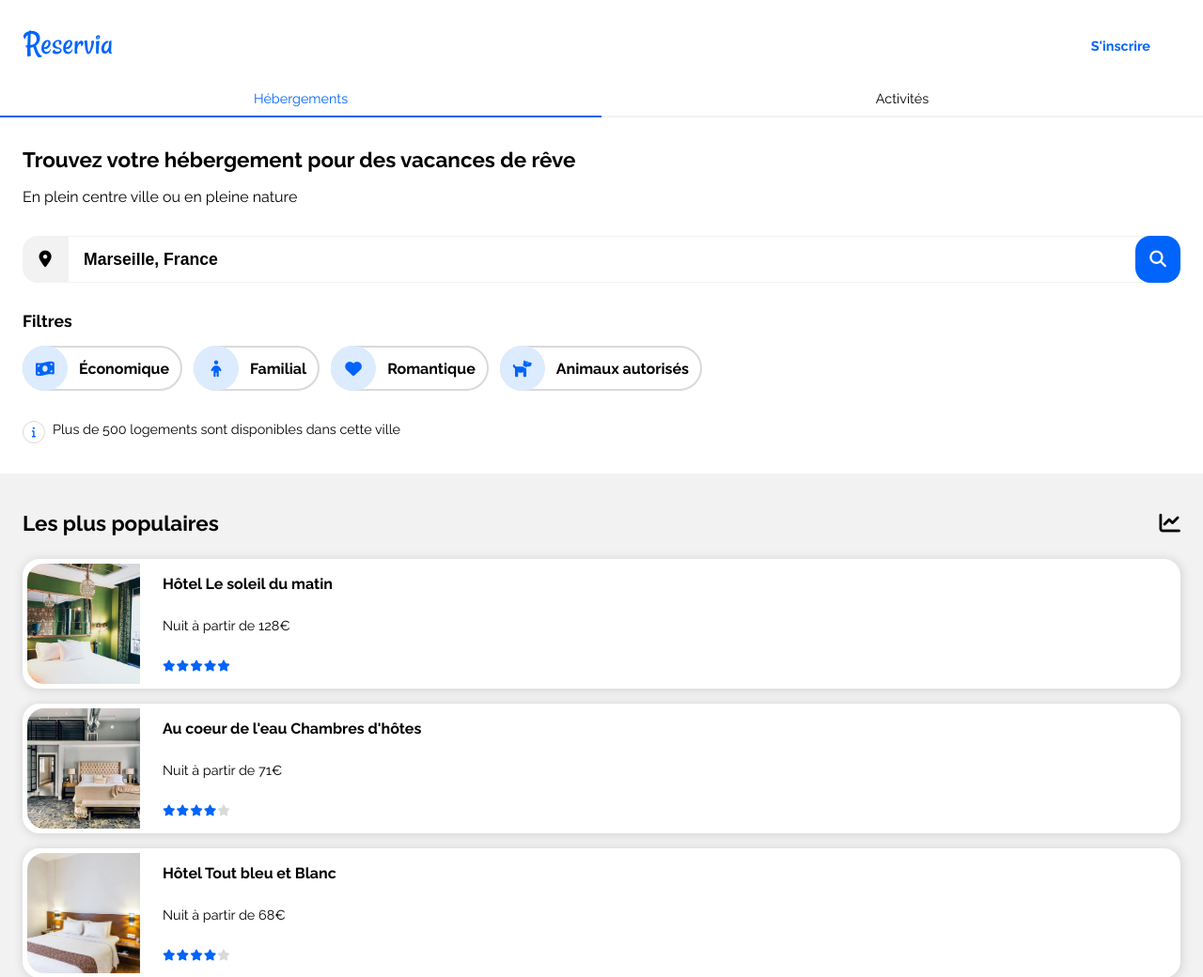
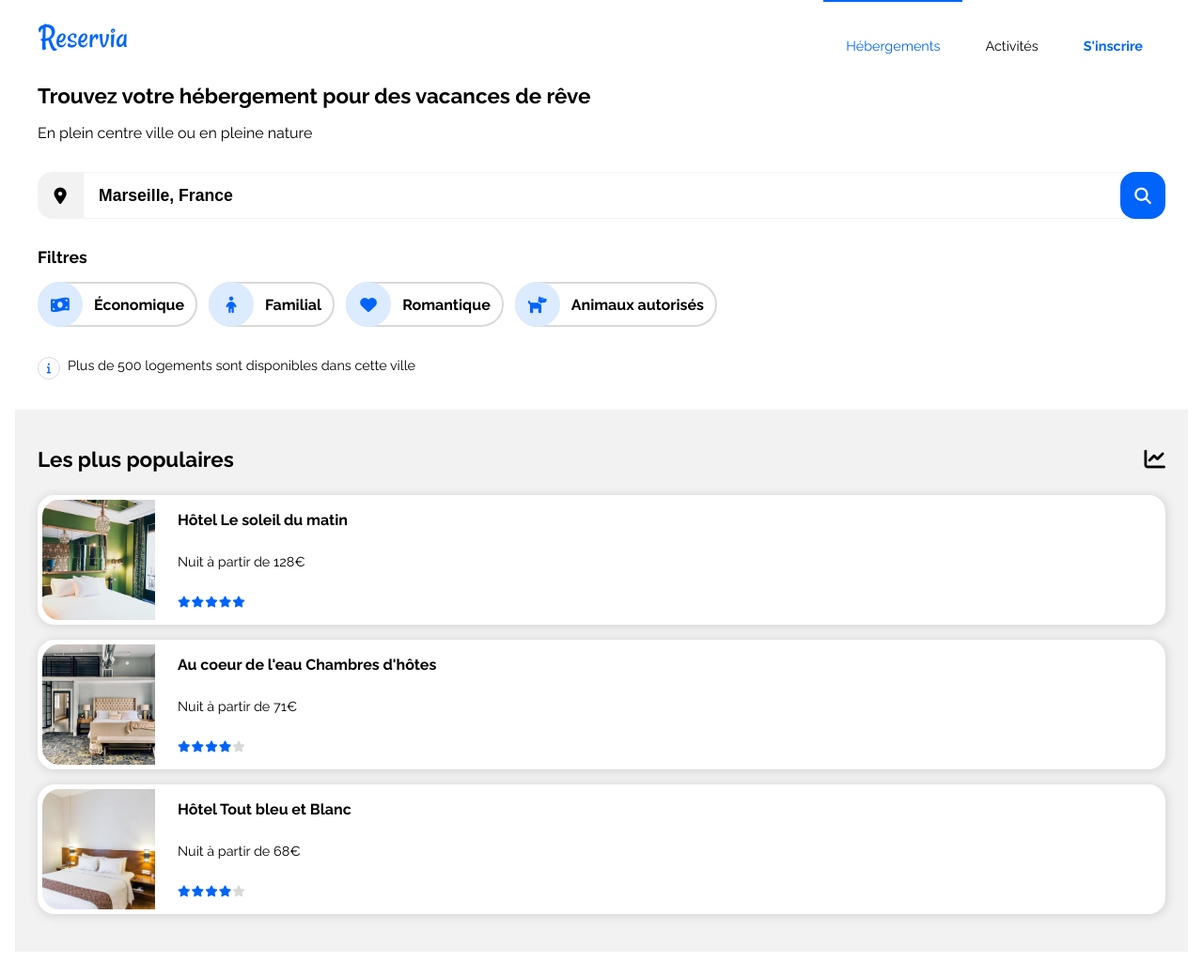
Before and after one commit to SylvieCanongia/SylvieCanongia_2_06092021, a plain HTML site: page index.html in a window 1280 px wide. Shown: the top 1040 px of the page at 94% size. Drawn offline with Linux system fonts and the light colour scheme.

Commit message:
Header styles for desktop

```diff
--- a/index.html
+++ b/index.html
@@ -49,6 +49,26 @@
               />
             </a>
           </div>
+
+          <!-- Main navbar for desktop - Hidden on mobile and tablet -->
+          <div class="mainheader__mainNavbar__wrapper">
+            <nav class="mainheader__mainNavbar">
+              <ul class="mainNavbar__list">
+                <li class="mainNavbar__list_item --li-active">
+                  <a href="#accommodations" class="--active">Hébergements</a>
+                </li>
+                <li class="mainNavbar__list_item">
+                  <a href="#activities">Activités</a>
+                </li>
+                <li class="mainNavbar__list_item signUp">
+                  <a href="#" class="signUpLink third">S'inscrire</a>
+                </li>
+              </ul>
+            </nav>
+          </div>
+          <!-- End main navbar for desktop -->
+
+          <!-- Sign Up and navbar for mobile and tablet - Hidden on desktop -->
           <div class="mainHeader__signUp">
             <a href="#" class="mainHeader__signUp_link">S'inscrire</a>
           </div>
@@ -64,6 +84,7 @@
             </li>
           </ul>
         </nav>
+        <!-- End Sign Up and navbar for mobile and tablet  -->
       </header>
       <!-- End header -->
 
--- a/styles/style.css
+++ b/styles/style.css
@@ -2,7 +2,7 @@
     /*  == PAGE WRAPPER == */
 
     --widthWrapper: var(--space-S);
-    --maxWidth: min(100%, calc(1200px + 32px * 2));
+    --maxWidth: min(100%, calc(1200px + 24px * 2));
 
     /* == COLOR PALETTE == */
 
@@ -16,6 +16,9 @@
     --white: hsl(0deg, 0%, 100%);
     --grey-background: hsl(0, 0%, 95%);
     --grey-light-border: hsl(0, 0%, 85%);
+
+    /* Gradients */
+    --gradient-primary: linear-gradient(135deg, var(--primary-lighter) 5%, var(--primary) 100%);
 
     /* == TYPOGRAPHY == */
     --font-size-base: 1em;
@@ -62,17 +65,17 @@
     --radius-XL: 30px;
 
     /* BREAKPOINTS */
-    --tabletMin: 550;
-    --laptopMin: 1100;
-    --desktopMin: 1500;
+    /* --tabletMin: 550; */
+    /* --laptopMin: 1100; */
+    /* --desktopMin: 1500; */
 
 
-    --tabletAndUp: (min-width: calc(var(--tabletMin) / 16) rem);
-    --laptopAndUp: (min-width: calc(var(--laptopMin) / 16) rem);
-    --desktopAndUp: (min-width: calc(var(--desktopMin) / 16) rem);
-    --tabletOnly:
+    /* --tabletAndUp: (min-width: calc(var(--tabletMin) / 16) rem); */
+    /* --laptopAndUp: (min-width: calc(var(--laptopMin) / 16) rem); */
+    /* --desktopAndUp: (min-width: calc(var(--desktopMin) / 16) rem); */
+    /* --tabletOnly:
         (min-width: calc(var(--tabletMin) / 16)rem) and
-        (max-width: calc((var(--laptopMin) - 1) / 16)rem);
+        (max-width: calc((var(--laptopMin) - 1) / 16)rem); */
 }
 
 * {
@@ -109,7 +112,7 @@ a {
 
 .page-wrapper {
     position: relative;
-    /* width: var(--maxWidth); */
+    max-width: var(--maxWidth);
     margin-inline: auto;
 }
 
@@ -147,12 +150,15 @@ header {
     position: relative;
     margin-inline: var(--space-S);
     padding-block: var(--space-S);
-    max-width: min(100%, 1200px);
 }
 
 .mainHeader__logo {
     display: grid;
     place-items: center;
+}
+
+.mainheader__mainNavbar__wrapper {
+    display: none;
 }
 
 .mainHeader__signUp {
@@ -291,7 +297,7 @@ header {
 .transition__wrapper:hover .filter__label {
     cursor: pointer;
 
-    background: linear-gradient(135deg, var(--primary-lighter) 5%,var(--primary) 100%);
+    background: var(--gradient-primary);
     border: var(--primary-lighter);
     transform: scale(1.03);
 }
@@ -567,13 +573,11 @@ header {
     grid-template-columns: 1fr;
     grid-template-rows: 144px 44px;
     background-color: var(--white);
-    /* border: 5px solid var(--white); */
     border-radius: var(--radius-L);
     box-shadow: 1px 1px 8px 1px var(--grey-light-border);
 }
 
 .activityItem__cardImg {
-    /* display: block; */
     grid-area: image;
     height: 134px;
     object-fit: cover;
@@ -620,3 +624,70 @@ footer .footer__widthWrapper {
 /* ====================== */
 /* === DESKTOP STYLES === */
 /* ====================== */
+
+@media(min-width: 68.75rem) {
+    /* (1100px / 16) rem */
+
+    /* make the mobile and tablet navbar disappear */
+    .header__navbar,
+    .mainHeader__signUp {
+        display: none;
+    }
+
+    /* make desktop navbar visible */
+    .mainheader__mainNavbar__wrapper {
+        justify-self: end;
+        align-self: end;
+
+        display: grid;
+        place-items: center;
+    }
+
+    .mainHeader__logo {
+        justify-self: start;
+    }
+
+    /* To align logo with navbar horizontally */
+    .mainHeader__logo_image {
+        margin-block-end: -24px;
+    }
+
+    .header__mainHeader {
+        display: grid;
+        grid-template-columns: 1fr 1fr;
+        padding-block: 0;
+    }
+
+    .mainNavbar__list {
+        display: flex;
+        justify-content: space-between;
+    }
+
+    .mainNavbar__list_item a {
+        display: inline-block;
+        padding-block-start: var(--space-L);
+    }
+
+    .mainNavbar__list_item a {
+        padding-inline: var(--space-S);
+    }
+
+    .mainNavbar__list_item a.--active {
+        border-top: 2px solid var(--primary);
+        /* 2px less for the thickness of the blue border */
+        padding-block-start: calc(var(--space-L) - 2px);
+        color: var(--primary);
+    }
+
+    /* third item of the navbar for signing up */
+    .mainNavbar__list_item.signUp {
+        font-weight: var(--font-weight-bold);
+    }
+
+    .mainNavbar__list_item .signUpLink {
+        color: var(--primary);
+    }
+
+
+
+}
```
